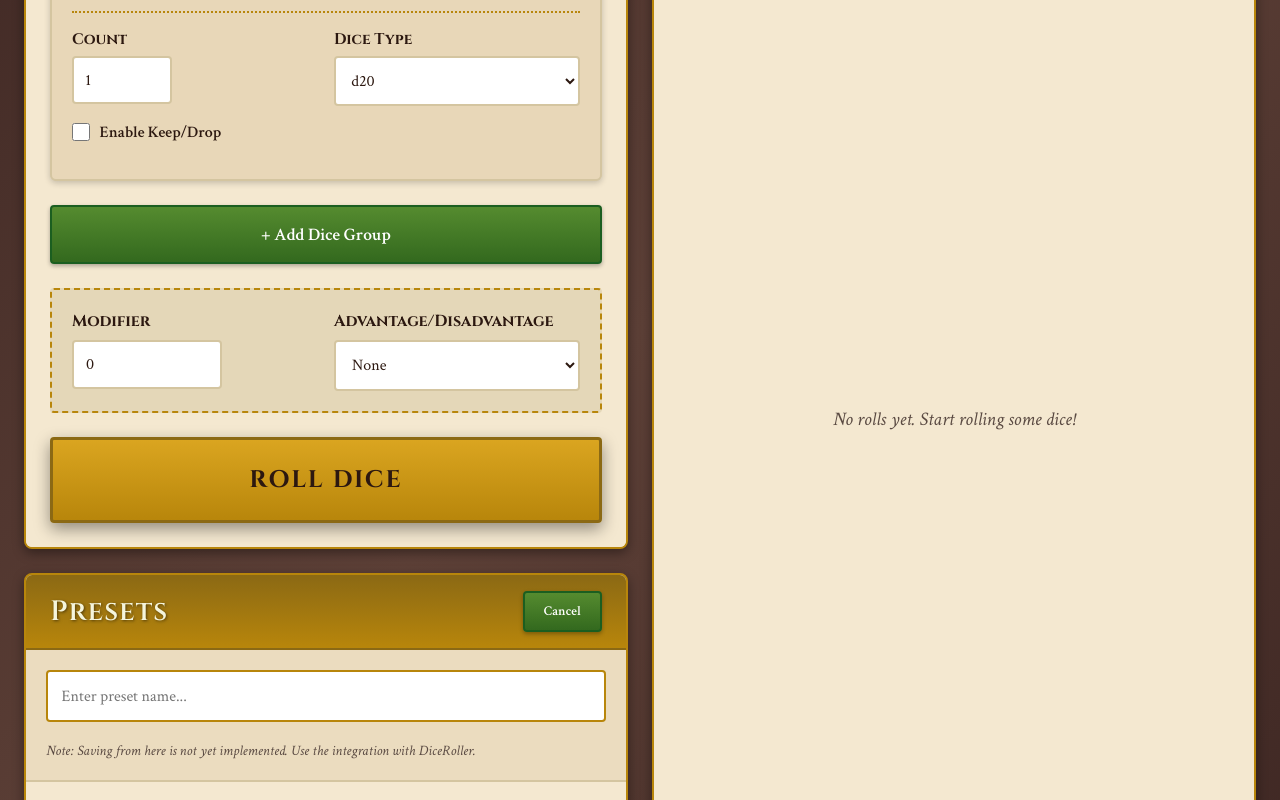
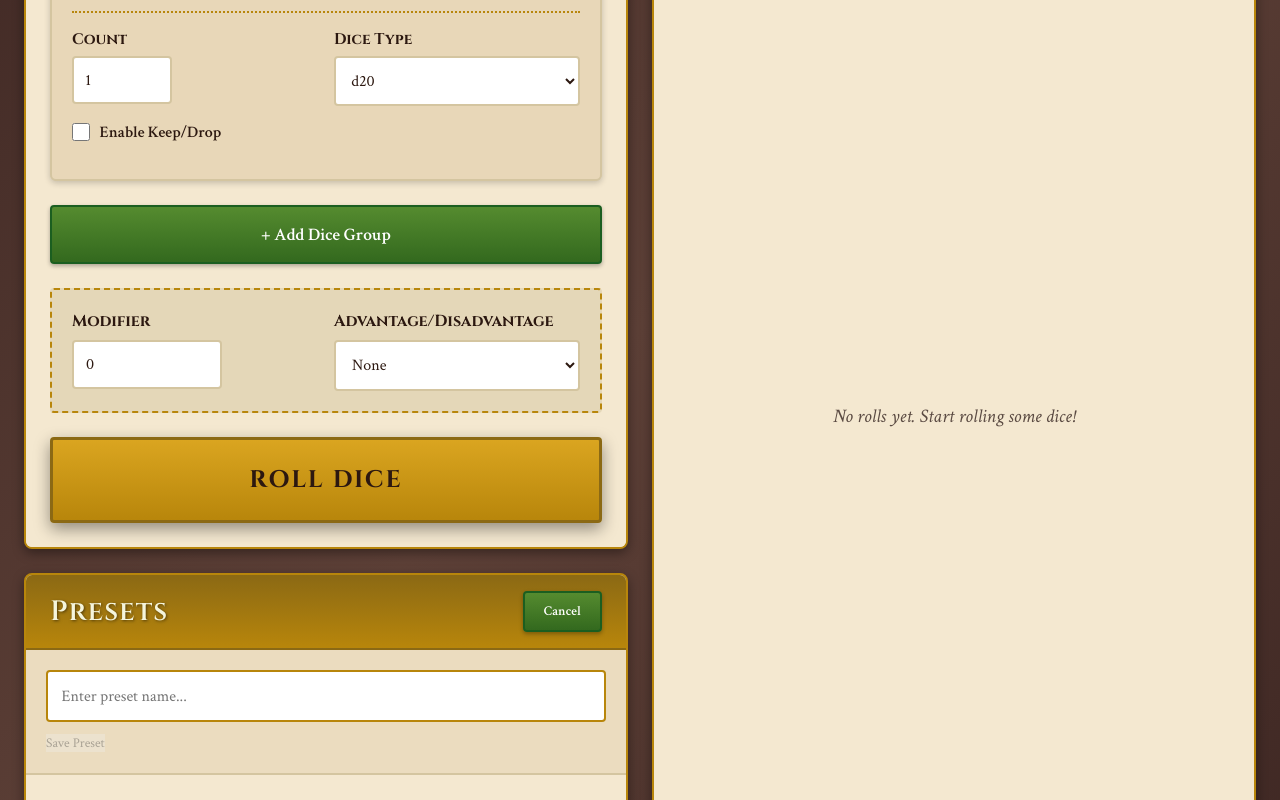
Before and after one commit to jankr02/D-D-Dicer, an Angular app: page / in a window 1280 px wide. Both pictures are taken after a click on the button "Save Current". Shown: the part 271-1071 px from the top of the page. Built offline with nearby package versions, Linux system fonts and the light colour scheme.

Commit message:
feat: Enhance preset management with loading and saving functionality

```diff
--- a/src/app/app.html
+++ b/src/app/app.html
@@ -6,7 +6,10 @@
   <main class="content">
     <div class="left-panel">
       <app-dice-roller></app-dice-roller>
-      <app-preset-manager></app-preset-manager>
+      <app-preset-manager
+        (loadPreset)="onLoadPreset($event)"
+        (requestSave)="onSavePreset($event)">
+      </app-preset-manager>
     </div>
 
     <div class="right-panel">
--- a/src/app/app.ts
+++ b/src/app/app.ts
@@ -1,7 +1,8 @@
-import { Component } from '@angular/core';
+import { Component, ViewChild } from '@angular/core';
 import { DiceRoller } from './components/dice-roller/dice-roller';
 import { RollHistory } from './components/roll-history/roll-history';
 import { PresetManager } from './components/preset-manager/preset-manager';
+import { DiceExpression } from './models';
 
 @Component({
   selector: 'app-root',
@@ -15,4 +16,35 @@ import { PresetManager } from './components/preset-manager/preset-manager';
 })
 export class App {
   title = 'D&D Dice Roller';
+
+  @ViewChild(DiceRoller) diceRoller!: DiceRoller;
+  @ViewChild(PresetManager) presetManager!: PresetManager;
+
+  /**
+   * Handles loading a preset from the PresetManager into the DiceRoller.
+   */
+  onLoadPreset(expression: DiceExpression): void {
+    this.diceRoller.loadPreset(expression);
+  }
+
+  /**
+   * Gets the current expression from the DiceRoller for saving as a preset.
+   */
+  getCurrentExpression(): DiceExpression | null {
+    return this.diceRoller.getCurrentExpression();
+  }
+
+  /**
+   * Handles the request to save the current dice configuration as a preset.
+   */
+  onSavePreset(name: string): void {
+    const expression = this.diceRoller.getCurrentExpression();
+
+    if (!expression) {
+      alert('Please configure a valid dice expression first');
+      return;
+    }
+
+    this.presetManager.savePreset(name, expression);
+  }
 }
--- a/src/app/components/dice-roller/dice-roller.ts
+++ b/src/app/components/dice-roller/dice-roller.ts
@@ -111,4 +111,51 @@ export class DiceRoller implements OnInit {
     const firstGroup = this.groups.at(0).value;
     return firstGroup.type === DiceType.D20;
   }
+
+  /**
+   * Loads a preset into the dice roller form.
+   */
+  loadPreset(expression: DiceExpression): void {
+    // Clear existing groups
+    while (this.groups.length > 0) {
+      this.groups.removeAt(0);
+    }
+
+    // Add groups from preset
+    expression.groups.forEach(group => {
+      const formGroup = this.fb.group({
+        count: [group.count, [Validators.required, Validators.min(1), Validators.max(20)]],
+        type: [group.type, Validators.required],
+        keepDrop: [group.keepDrop]
+      });
+      this.groups.push(formGroup);
+    });
+
+    // Set modifier and advantage
+    this.diceForm.patchValue({
+      modifier: expression.modifier,
+      advantage: expression.advantage || AdvantageType.NONE
+    });
+  }
+
+  /**
+   * Gets the current dice expression from the form.
+   */
+  getCurrentExpression(): DiceExpression | null {
+    if (this.diceForm.invalid) {
+      return null;
+    }
+
+    const formValue = this.diceForm.value;
+
+    return {
+      groups: formValue.groups.map((g: DiceGroup) => ({
+        count: g.count,
+        type: g.type,
+        keepDrop: g.keepDrop
+      })),
+      modifier: formValue.modifier || 0,
+      advantage: formValue.advantage
+    };
+  }
 }
--- a/src/app/components/preset-manager/preset-manager.html
+++ b/src/app/components/preset-manager/preset-manager.html
@@ -13,8 +13,14 @@
         [(ngModel)]="newPresetName"
         placeholder="Enter preset name..."
         class="preset-name-input"
+        (keyup.enter)="onSaveCurrentAsPreset()"
       />
-      <p class="note">Note: Saving from here is not yet implemented. Use the integration with DiceRoller.</p>
+      <button
+        class="confirm-save-button"
+        (click)="onSaveCurrentAsPreset()"
+        [disabled]="!newPresetName.trim()">
+        Save Preset
+      </button>
     </div>
   }
 
--- a/src/app/components/preset-manager/preset-manager.ts
+++ b/src/app/components/preset-manager/preset-manager.ts
@@ -23,6 +23,7 @@ import { generateUUID } from '../../utils/uuid.util';
 })
 export class PresetManager implements OnInit {
   @Output() loadPreset = new EventEmitter<DiceExpression>();
+  @Output() requestSave = new EventEmitter<string>();
 
   presets$!: Observable<PresetModel[]>;
   newPresetName = '';
@@ -45,25 +46,33 @@ export class PresetManager implements OnInit {
   }
 
   /**
-   * Saves the current configuration as a new preset.
-   * Note: This is a placeholder - actual implementation needs
-   * to receive DiceExpression from parent component.
+   * Requests to save the current dice configuration as a new preset.
+   * Emits the preset name to the parent component, which will
+   * retrieve the current expression and complete the save.
    */
-  saveCurrentAsPreset(expression: DiceExpression): void {
+  onSaveCurrentAsPreset(): void {
     if (!this.newPresetName.trim()) {
       alert('Please enter a preset name');
       return;
     }
 
+    this.requestSave.emit(this.newPresetName.trim());
+    this.newPresetName = '';
+    this.showSaveForm = false;
+  }
+
+  /**
+   * Internal method to save a preset directly.
+   * Used when the parent component provides the complete preset.
+   */
+  savePreset(name: string, expression: DiceExpression): void {
     const preset: PresetModel = {
       id: generateUUID(),
-      name: this.newPresetName.trim(),
+      name: name,
       expression: expression
     };
 
     this.presetService.savePreset(preset);
-    this.newPresetName = '';
-    this.showSaveForm = false;
   }
 
   /**
```
